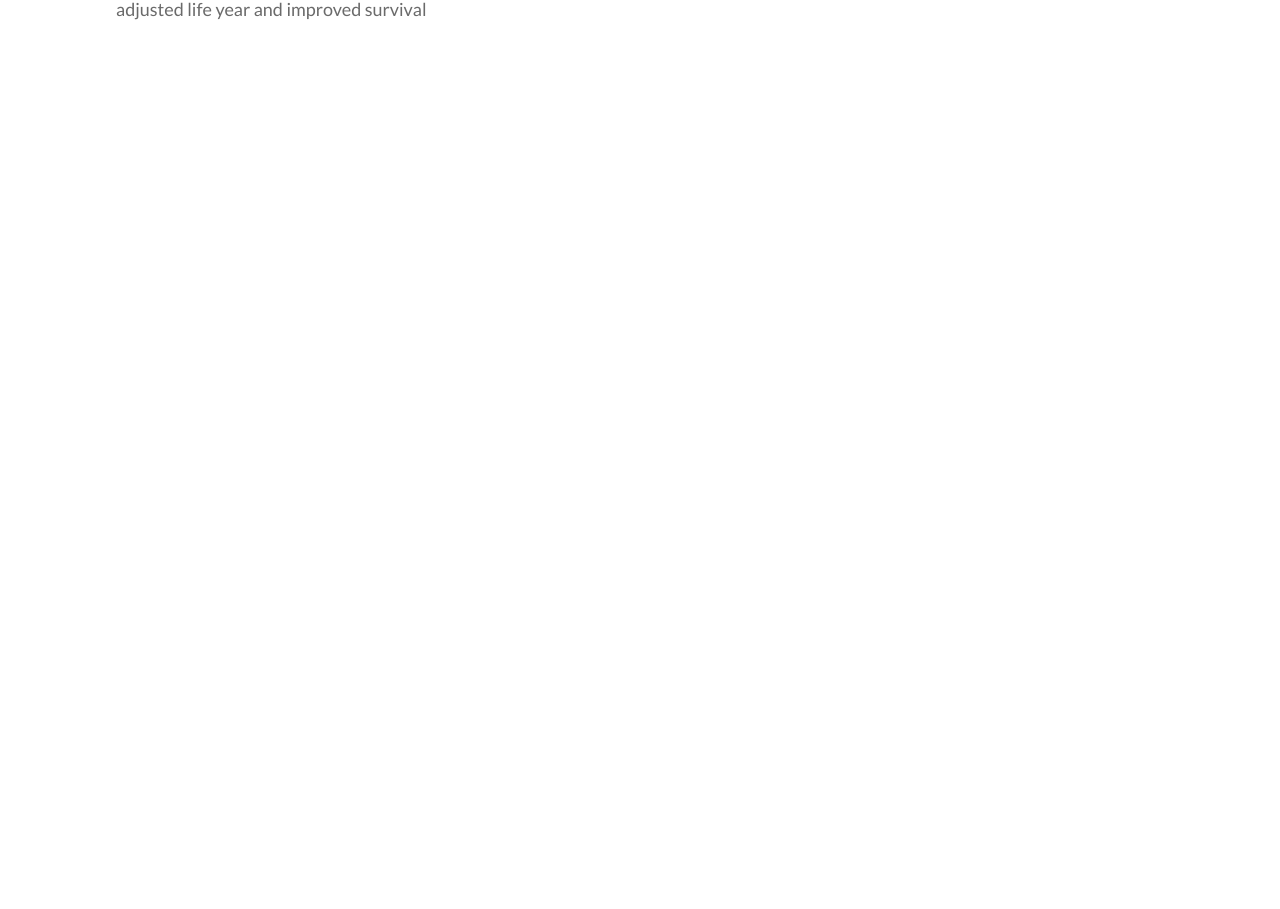
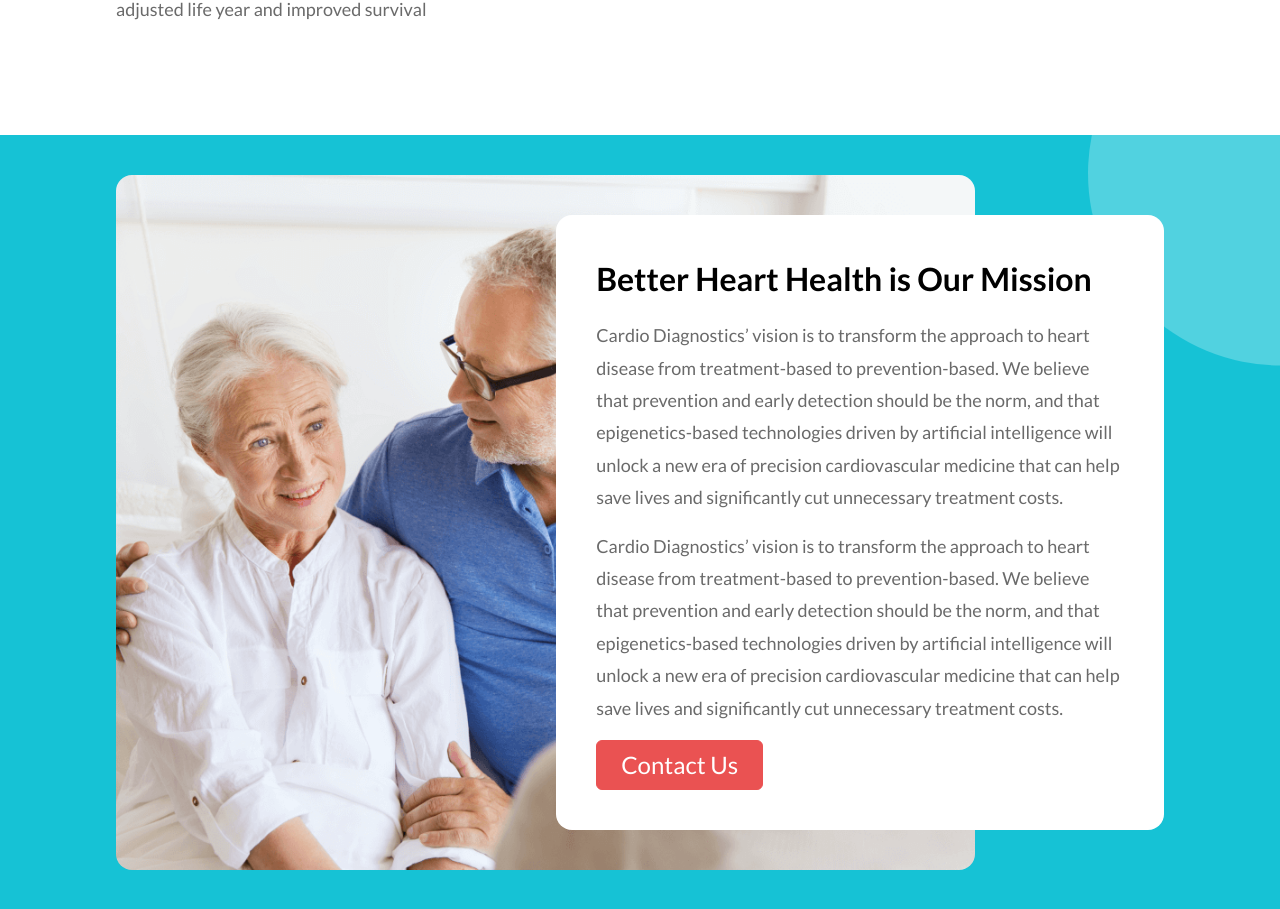
Before and after one commit to shap87/Cardiodiagnostics, a Next.js app: page / in a window 1280 px wide. Shown: the part 3140-4049 px from the top of the page. Before the commit the page ends 3275 px from the top, so only its background shows below. Built offline with nearby package versions, Linux system fonts and the light colour scheme.

Commit message:
feature: add "OurMission" section on "home" page

```diff
--- a/src/app/page.tsx
+++ b/src/app/page.tsx
@@ -1,5 +1,10 @@
 // components
-import { Banner, HowItWorks, Clinical } from '@/components/pages/home'
+import {
+  Banner,
+  HowItWorks,
+  Clinical,
+  OurMission,
+} from '@/components/pages/home'
 
 export default function Home() {
   return (
@@ -7,6 +12,7 @@ export default function Home() {
       <Banner />
       <HowItWorks />
       <Clinical />
+      <OurMission />
     </main>
   )
 }
--- a/src/components/pages/home/Clinical/Clinical.tsx
+++ b/src/components/pages/home/Clinical/Clinical.tsx
@@ -48,7 +48,7 @@ export const Clinical = () => {
                         src={solution.icon}
                         alt=""
                       />
-                      <h4 className="text-light-black text-[22px] md:text-2xl font-semibold">
+                      <h4 className="text-second-black text-[22px] md:text-2xl font-semibold">
                         {solution.title}
                       </h4>
                     </div>
--- a/src/components/pages/home/HowItWorks/HowItWorks.tsx
+++ b/src/components/pages/home/HowItWorks/HowItWorks.tsx
@@ -62,7 +62,7 @@ export const HowItWorks = () => {
                   src={solution.icon}
                   alt=""
                 />
-                <h4 className="mb-4 text-light-black uppercase text-2xl font-semibold">
+                <h4 className="mb-4 text-second-black uppercase text-2xl font-semibold">
                   {solution.title}
                 </h4>
                 <p className="text-gray-black text-[17px] leading-[2.2]">
--- /dev/null
+++ b/src/components/pages/home/OurMission/OurMission.tsx
@@ -0,0 +1,45 @@
+import { Button } from '@/components/common'
+import { routes } from '@/utils/routes'
+
+export const OurMission = () => {
+  return (
+    <section className="py-10 bg-[#16c2d5] relative overflow-hidden">
+      <div className="w-[30vw] h-[30vw] bg-white right-0 top-0 absolute z-10 rounded-full opacity-25 translate-x-1/2 -translate-y-[40%]" />
+      <div className="container">
+        <div className="py-10 relative">
+          <img
+            className="w-11/12 md:w-[82%] h-full md:absolute z-10 top-0 left-0 rounded-2xl object-cover"
+            src="/images/our-mission.png"
+            alt=""
+          />
+          <div className="-mt-20 md:mt-0 relative z-20 ml-auto w-11/12 md:w-[58%] bg-white rounded-2xl p-10">
+            <h2 className="mb-4 text-[22px] md:text-[32px] font-bold">
+              Better Heart Health is Our Mission
+            </h2>
+            <p className="mb-4 text-lg font-medium leading-[1.8] text-gray-black">
+              Cardio Diagnostics’ vision is to transform the approach to heart
+              disease from treatment-based to prevention-based. We believe that
+              prevention and early detection should be the norm, and that
+              epigenetics-based technologies driven by artificial intelligence
+              will unlock a new era of precision cardiovascular medicine that
+              can help save lives and significantly cut unnecessary treatment
+              costs.
+            </p>
+            <p className="mb-4 text-lg font-medium leading-[1.8] text-gray-black">
+              Cardio Diagnostics’ vision is to transform the approach to heart
+              disease from treatment-based to prevention-based. We believe that
+              prevention and early detection should be the norm, and that
+              epigenetics-based technologies driven by artificial intelligence
+              will unlock a new era of precision cardiovascular medicine that
+              can help save lives and significantly cut unnecessary treatment
+              costs.
+            </p>
+            <Button href={routes.contact} target="_blank">
+              Contact Us
+            </Button>
+          </div>
+        </div>
+      </div>
+    </section>
+  )
+}
--- a/src/components/pages/home/index.ts
+++ b/src/components/pages/home/index.ts
@@ -1,3 +1,4 @@
 export { Banner } from './Banner/Banner'
 export { HowItWorks } from './HowItWorks/HowItWorks'
 export { Clinical } from './Clinical/Clinical'
+export { OurMission } from './OurMission/OurMission'
--- a/src/utils/routes.ts
+++ b/src/utils/routes.ts
@@ -1,3 +1,4 @@
 export const routes = {
   product: '/product',
+  contact: '/contact',
 }
--- a/tailwind.config.js
+++ b/tailwind.config.js
@@ -19,7 +19,7 @@ module.exports = {
         second: '#EA5252',
         gray: '#f9f9f9',
         'gray-black': '#6a6a6a',
-        'light-black': '#222222',
+        'second-black': '#222222',
       },
       borderRadius: {
         '4xl': '32px',
```
Also changed, not shown: public/images/our-mission.png (added).
